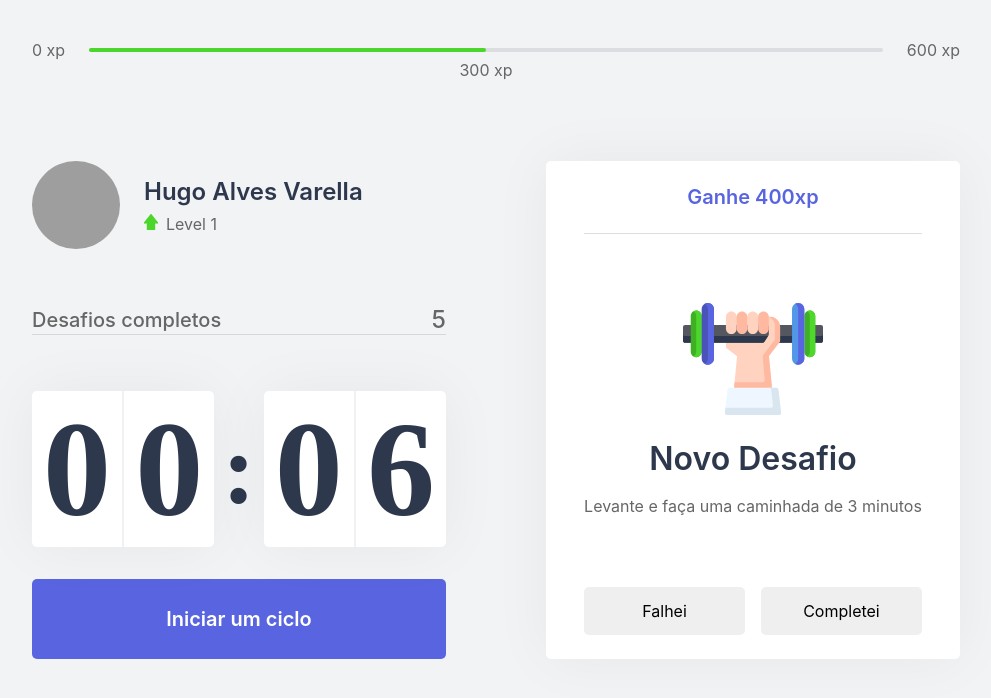
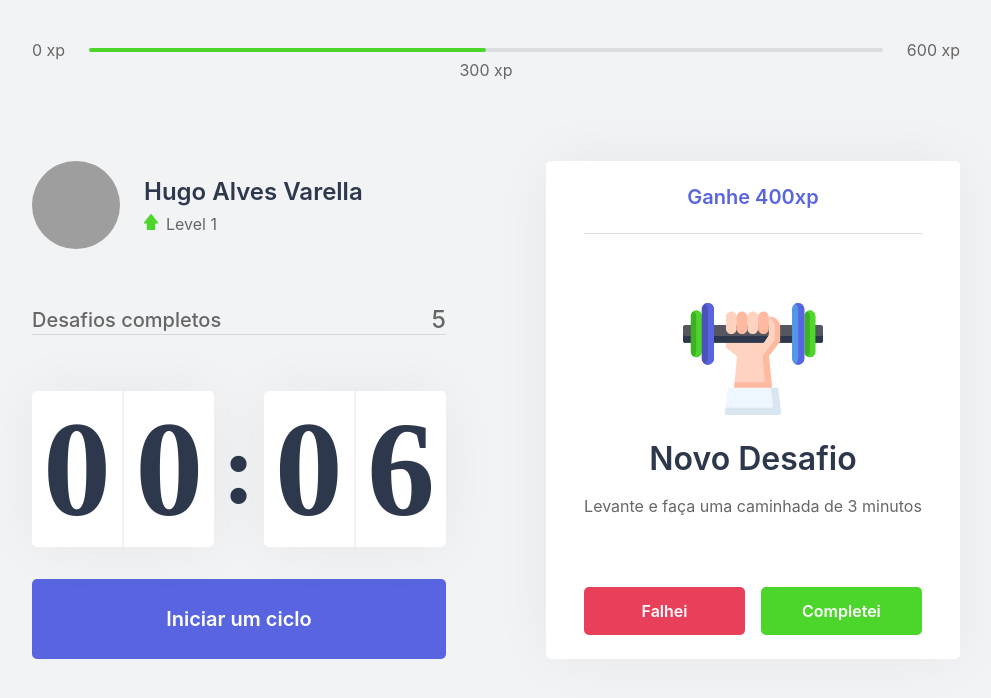
Before and after one commit to Hugovarellaa/JobsCalc, a Next.js app: page / in a window 1280 px wide. Shown: the top 698 px of the page, without its empty margins (144-1135 px from the left). Built offline with nearby package versions, Linux system fonts and the light colour scheme; grey boxes are pictures that could not be loaded.

Commit message:
Terceira Aula
38:27

Iniciando os contextos

```diff
--- a/src/styles/components/ChallengeBox.module.css
+++ b/src/styles/components/ChallengeBox.module.css
@@ -85,4 +85,21 @@
 
   border: 0;
   border-radius: 5px;
+
+  color: var(--white);
+
+  font-size: 1rem;
+  font-weight: 600;
+
+  transition: filter .2s;
 }
+.challengeBoxActive footer button.challengeFailedButton{
+  background-color: var(--red);
+
+}
+.challengeBoxActive footer button.challengeSuceededButton{
+  background-color: var(--green);
+}
+.challengeBoxActive footer button:hover{
+  filter: brightness(0.8);
+}
```
